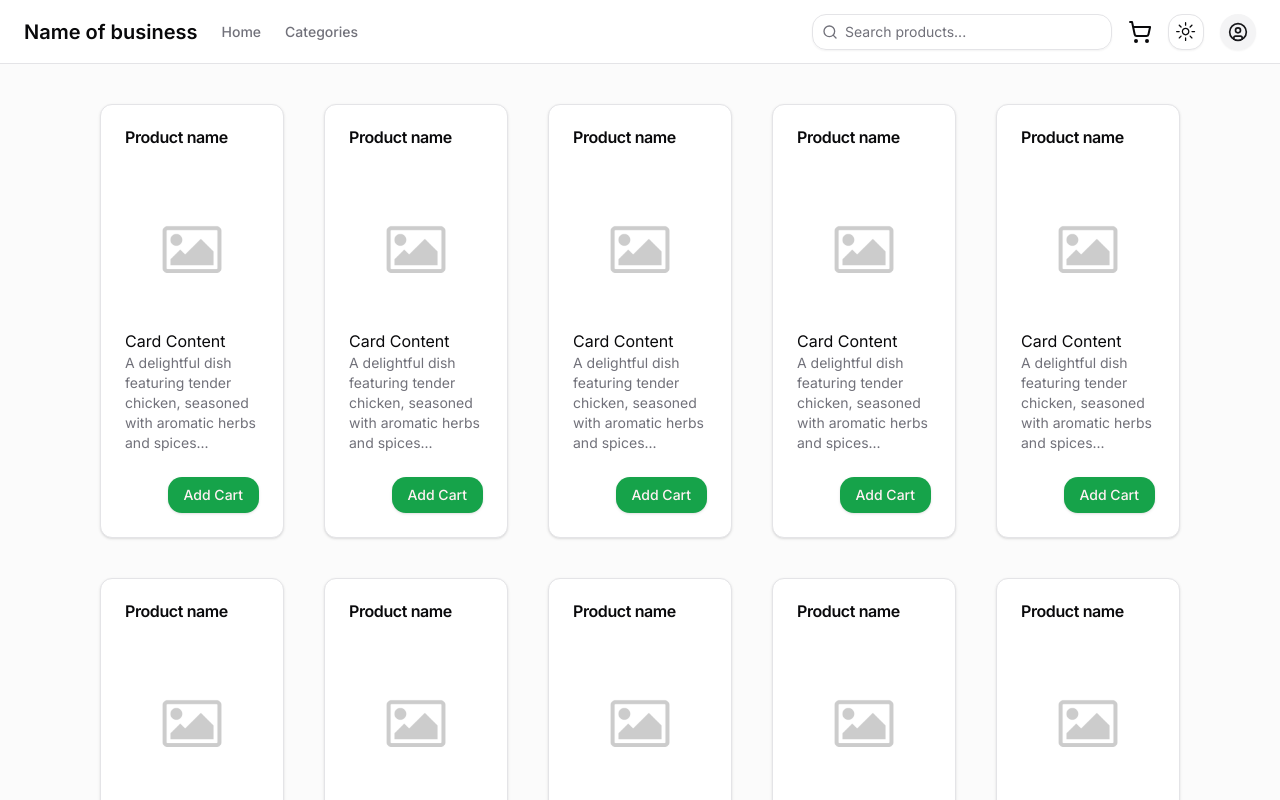
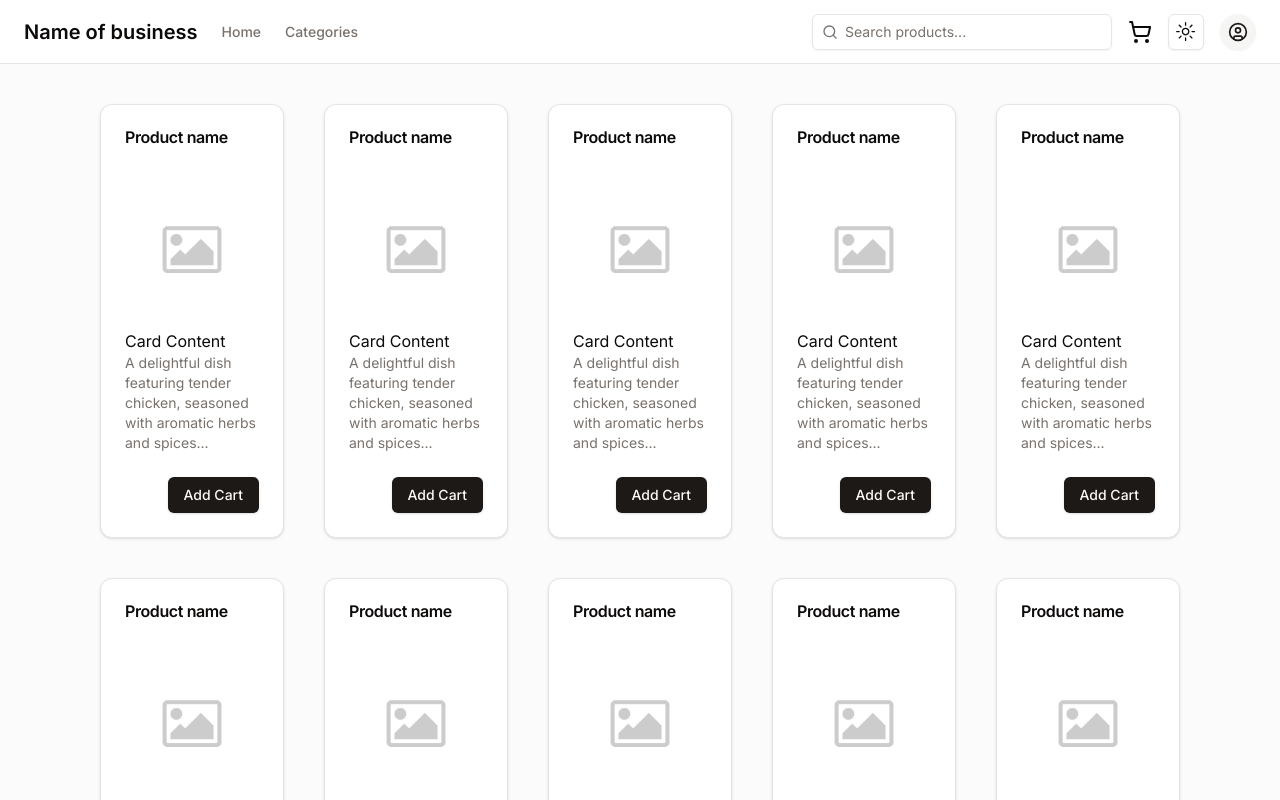
Before and after one commit to smilejetgz/nextjs-restaurant, a Next.js app: page /home in a window 1280 px wide. Shown: the top 800 px of the page. Built offline with nearby package versions, Linux system fonts and the light colour scheme.

Commit message:
Stone themes

```diff
--- a/src/app/globals.css
+++ b/src/app/globals.css
@@ -25,25 +25,25 @@
 @layer base {
   :root {
     --background: 0 0% 100%;
-    --foreground: 240 10% 3.9%;
+    --foreground: 20 14.3% 4.1%;
     --card: 0 0% 100%;
-    --card-foreground: 240 10% 3.9%;
+    --card-foreground: 20 14.3% 4.1%;
     --popover: 0 0% 100%;
-    --popover-foreground: 240 10% 3.9%;
-    --primary: 142.1 76.2% 36.3%;
-    --primary-foreground: 355.7 100% 97.3%;
-    --secondary: 240 4.8% 95.9%;
-    --secondary-foreground: 240 5.9% 10%;
-    --muted: 240 4.8% 95.9%;
-    --muted-foreground: 240 3.8% 46.1%;
-    --accent: 240 4.8% 95.9%;
-    --accent-foreground: 240 5.9% 10%;
+    --popover-foreground: 20 14.3% 4.1%;
+    --primary: 24 9.8% 10%;
+    --primary-foreground: 60 9.1% 97.8%;
+    --secondary: 60 4.8% 95.9%;
+    --secondary-foreground: 24 9.8% 10%;
+    --muted: 60 4.8% 95.9%;
+    --muted-foreground: 25 5.3% 44.7%;
+    --accent: 60 4.8% 95.9%;
+    --accent-foreground: 24 9.8% 10%;
     --destructive: 0 84.2% 60.2%;
-    --destructive-foreground: 0 0% 98%;
-    --border: 240 5.9% 90%;
-    --input: 240 5.9% 90%;
-    --ring: 142.1 76.2% 36.3%;
-    --radius: 1rem;
+    --destructive-foreground: 60 9.1% 97.8%;
+    --border: 20 5.9% 90%;
+    --input: 20 5.9% 90%;
+    --ring: 20 14.3% 4.1%;
+    --radius: 0.5rem;
     --chart-1: 12 76% 61%;
     --chart-2: 173 58% 39%;
     --chart-3: 197 37% 24%;
@@ -53,24 +53,24 @@
 
   .dark {
     --background: 20 14.3% 4.1%;
-    --foreground: 0 0% 95%;
-    --card: 24 9.8% 10%;
-    --card-foreground: 0 0% 95%;
-    --popover: 0 0% 9%;
-    --popover-foreground: 0 0% 95%;
-    --primary: 142.1 70.6% 45.3%;
-    --primary-foreground: 144.9 80.4% 10%;
-    --secondary: 240 3.7% 15.9%;
-    --secondary-foreground: 0 0% 98%;
-    --muted: 0 0% 15%;
-    --muted-foreground: 240 5% 64.9%;
+    --foreground: 60 9.1% 97.8%;
+    --card: 20 14.3% 4.1%;
+    --card-foreground: 60 9.1% 97.8%;
+    --popover: 20 14.3% 4.1%;
+    --popover-foreground: 60 9.1% 97.8%;
+    --primary: 60 9.1% 97.8%;
+    --primary-foreground: 24 9.8% 10%;
+    --secondary: 12 6.5% 15.1%;
+    --secondary-foreground: 60 9.1% 97.8%;
+    --muted: 12 6.5% 15.1%;
+    --muted-foreground: 24 5.4% 63.9%;
     --accent: 12 6.5% 15.1%;
-    --accent-foreground: 0 0% 98%;
+    --accent-foreground: 60 9.1% 97.8%;
     --destructive: 0 62.8% 30.6%;
-    --destructive-foreground: 0 85.7% 97.3%;
-    --border: 240 3.7% 15.9%;
-    --input: 240 3.7% 15.9%;
-    --ring: 142.4 71.8% 29.2%;
+    --destructive-foreground: 60 9.1% 97.8%;
+    --border: 12 6.5% 15.1%;
+    --input: 12 6.5% 15.1%;
+    --ring: 24 5.7% 82.9%;
     --chart-1: 220 70% 50%;
     --chart-2: 160 60% 45%;
     --chart-3: 30 80% 55%;
@@ -78,6 +78,7 @@
     --chart-5: 340 75% 55%;
   }
 }
+
 
 
 @layer base {
```
